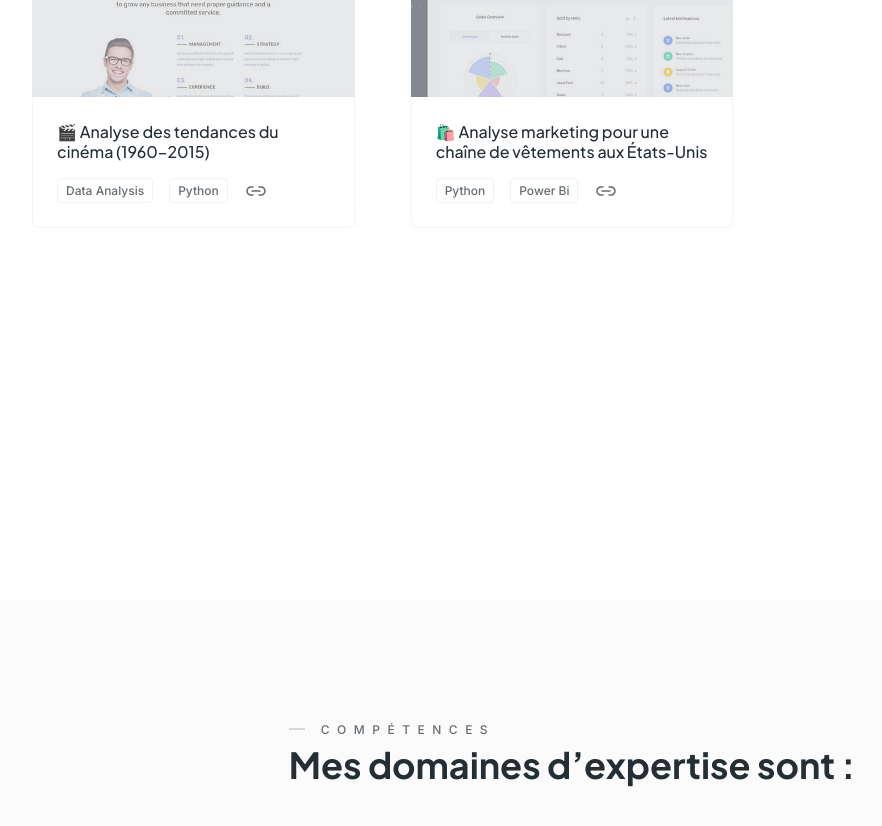
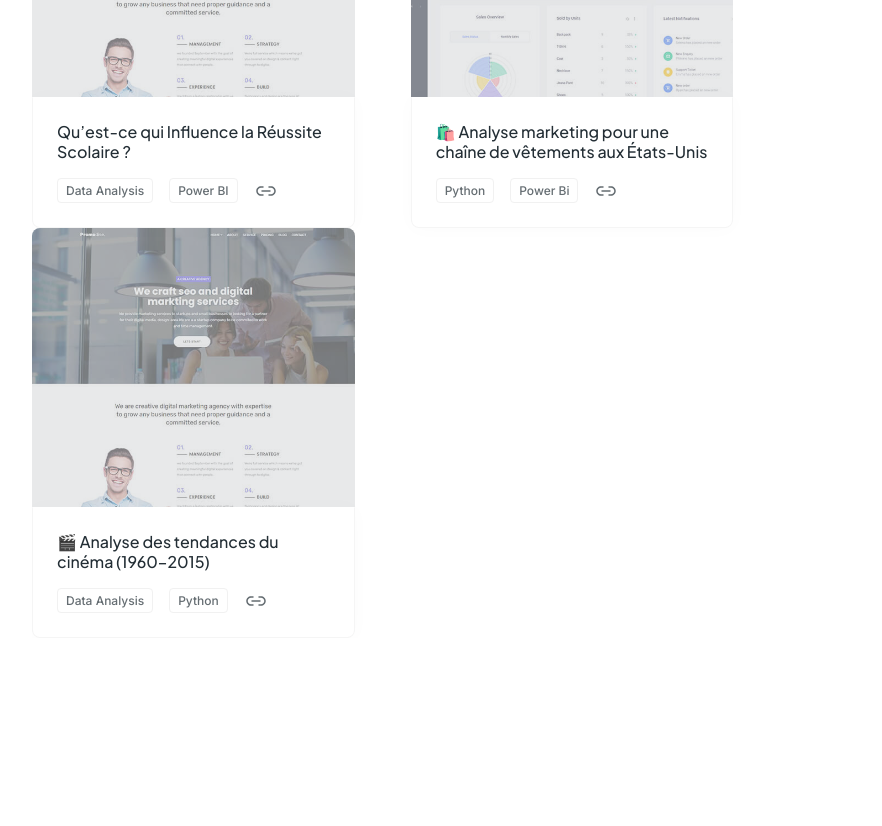
Before and after one commit to IsMOUS/Web-profile, a plain HTML site: page index.html in a window 1280 px wide. Shown: the part 3140-3966 px from the top of the page, without its empty margins (68-950 px from the left). Drawn offline with Linux system fonts and the light colour scheme.

Commit message:
up to date

```diff
--- a/index.html
+++ b/index.html
@@ -268,11 +268,31 @@
                                     <img src="assets/img/portfolio-item-1.jpg" alt="TMDB Movies Dataset Analysis">
                                 </figure>
                                 <div class="detail">
+                                    <h4 class="title">Qu’est-ce qui Influence la Réussite Scolaire ?</h4>
+                                    <div class="bottom">
+                                        <span class="tag">Data Analysis</span>
+                                        <span class="tag">Power BI</span>
+                                        <a class="link" href="https://github.com/IsMOUS/Student-Habits-vs-Academic-performance" target="_blank">
+                                            <svg viewBox="0 0 24 24">
+                                                <use xlink:href="assets/img/sprite.svg#link"></use>
+                                            </svg>
+                                        </a>
+                                    </div>
+                                </div>
+                            </article>
+
+
+
+                            <article class="portfolio-item">
+                                <figure>
+                                    <img src="assets/img/portfolio-item-1.jpg" alt="TMDB Movies Dataset Analysis">
+                                </figure>
+                                <div class="detail">
                                     <h4 class="title">🎬 Analyse des tendances du cinéma (1960–2015)</h4>
                                     <div class="bottom">
                                         <span class="tag">Data Analysis</span>
                                         <span class="tag">Python</span>
-                                        <a class="link" href="https://github.com/IsMOUS/Movies-Data-analysis" target="_blank">
+                                        <a class="link" href="https://github.com/IsMOUS/Movies-industry" target="_blank">
                                             <svg viewBox="0 0 24 24">
                                                 <use xlink:href="assets/img/sprite.svg#link"></use>
                                             </svg>
```
